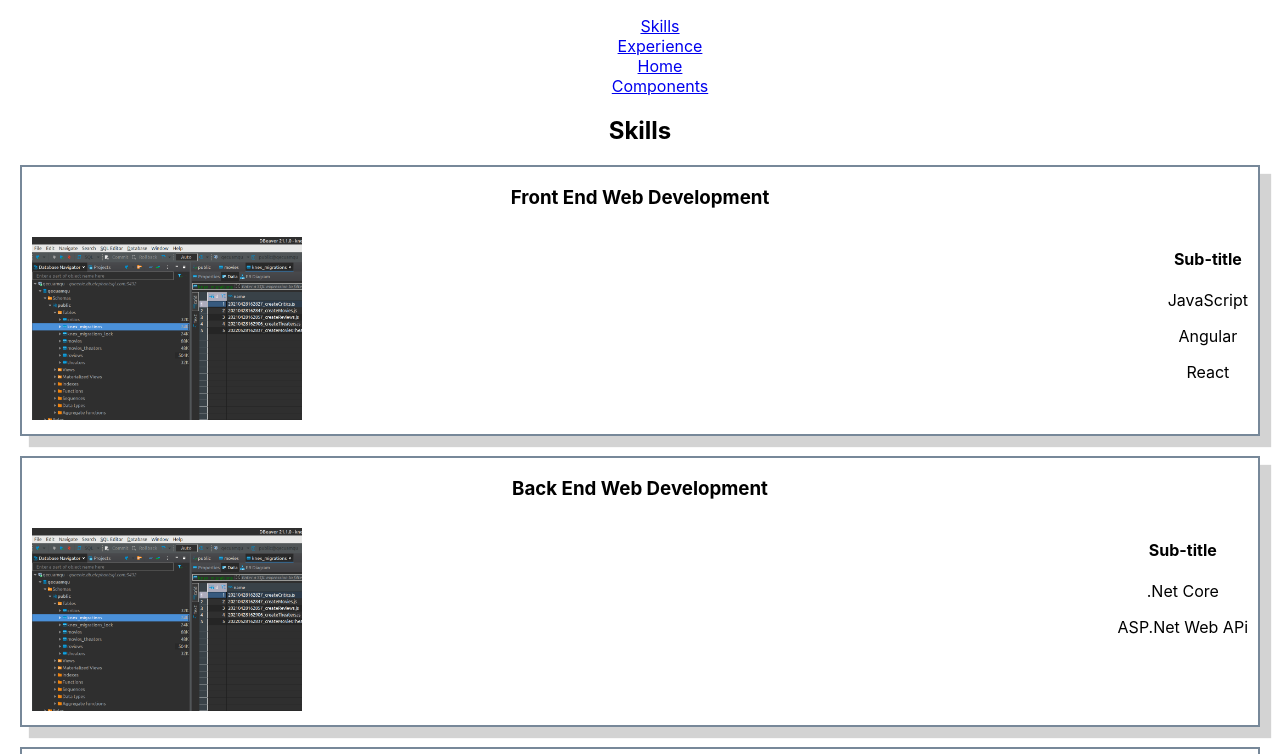
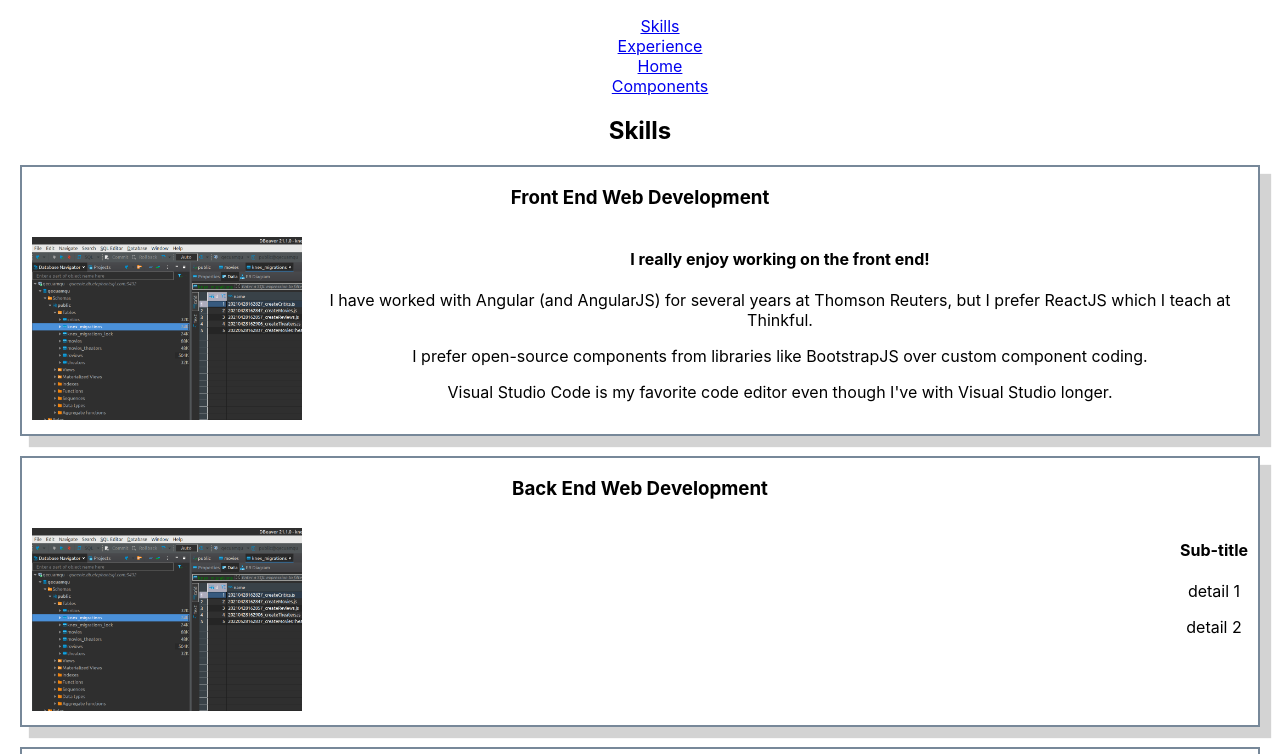
Before and after one commit to budajeff/portfolio-react, a React (Create React App) app: page /skills in a window 1280 px wide. Shown: the top 754 px of the page. Built offline with nearby package versions, Linux system fonts and the light colour scheme.

Commit message:
skills page w/ prose

```diff
--- a/src/SiteData.js
+++ b/src/SiteData.js
@@ -3,7 +3,13 @@ export default function getSiteData() {
     skillAreas: [
       {
         name: 'Front End Web Development',
-        keywords: ['JavaScript', 'Angular', 'React']
+        keywords: ['JavaScript', 'Angular', 'React'],
+        subtitle: 'I really enjoy working on the front end!',
+        details: [
+          'I have worked with Angular (and AngularJS) for several years at Thomson Reuters, but I prefer ReactJS which I teach at Thinkful.',
+          'I prefer open-source components from libraries like BootstrapJS over custom component coding.',
+          "Visual Studio Code is my favorite code editor even though I've with Visual Studio longer."
+        ]
       },
       {
         name: 'Back End Web Development',
--- a/src/SkillsPage.js
+++ b/src/SkillsPage.js
@@ -17,7 +17,8 @@ export default function SkillsPage() {
             {SiteData().skillAreas.map(skill =>
                 <Card
                     title={skill.name}
-                    details={skill.keywords}
+                    subtitle={skill.subtitle}
+                    details={skill.details}
                 ></Card>)}
         </section>
     );
```
